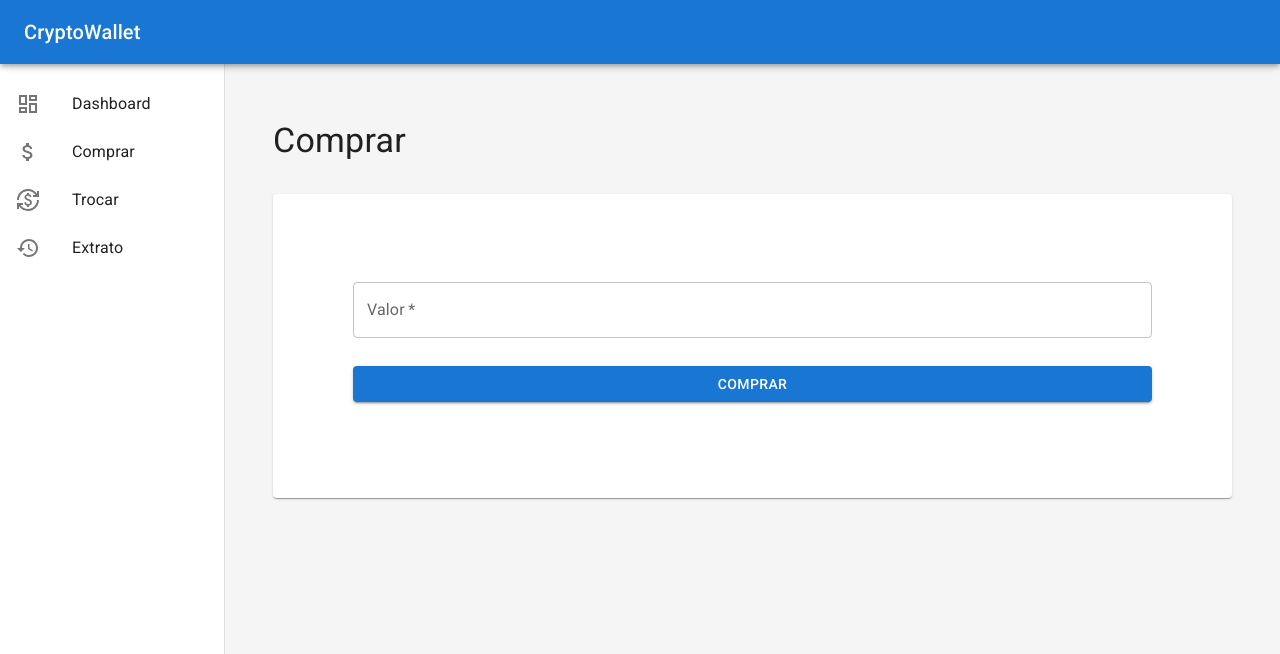
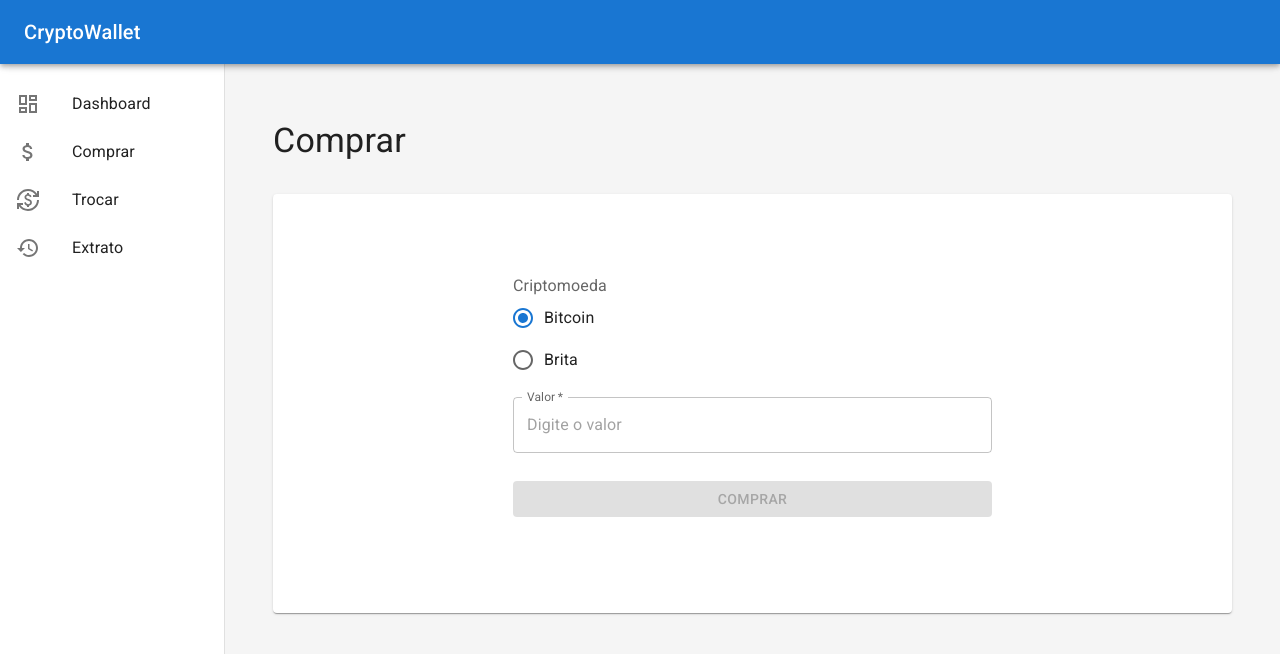
Before and after one commit to phmachado/crypto-wallet, a React (Create React App) app: page /comprar in a window 1280 px wide. Shown: the top 654 px of the page. Built offline with nearby package versions, Linux system fonts and the light colour scheme.

Commit message:
feat: componente de criptomoedas e inclusão dos states

```diff
--- a/src/pages/Buy/index.tsx
+++ b/src/pages/Buy/index.tsx
@@ -6,11 +6,29 @@ import {
   Box,
   TextField,
   Button,
+  FormControl,
+  FormLabel,
+  FormControlLabel,
+  RadioGroup,
+  Radio,
 } from "@mui/material";
+import React, { useState } from "react";
 
 import AppLayout from "../../components/AppLayout";
 
 export default function Buy(): JSX.Element {
+  const [crypto, setCrypto] = useState<string>("bitcoin");
+  const [value, setValue] = useState<number>();
+
+  function handleBuy(): void {
+    console.log(crypto);
+    console.log(value);
+  }
+
+  const handleChange = (event: React.ChangeEvent<HTMLInputElement>) => {
+    setCrypto((event.target as HTMLInputElement).value);
+  };
+
   return (
     <AppLayout>
       <Container maxWidth="lg" sx={{ mb: 4 }}>
@@ -21,20 +39,53 @@ export default function Buy(): JSX.Element {
           <Grid item xs={12}>
             <Paper
               sx={{
-                p: 10,
+                px: 30,
+                py: 10,
                 display: "flex",
                 flexDirection: "column",
               }}
             >
+              <FormControl sx={{ marginBottom: 1 }}>
+                <FormLabel id="demo-controlled-radio-buttons-group">
+                  Criptomoeda
+                </FormLabel>
+                <RadioGroup
+                  aria-labelledby="demo-controlled-radio-buttons-group"
+                  name="controlled-radio-buttons-group"
+                  value={crypto}
+                  onChange={handleChange}
+                >
+                  <FormControlLabel
+                    value="bitcoin"
+                    control={<Radio />}
+                    label="Bitcoin"
+                  />
+                  <FormControlLabel
+                    value="brita"
+                    control={<Radio />}
+                    label="Brita"
+                  />
+                </RadioGroup>
+              </FormControl>
               <TextField
                 margin="dense"
                 required
                 fullWidth
-                id="name"
+                id="valor"
+                type="number"
+                InputLabelProps={{
+                  shrink: true,
+                }}
                 label="Valor"
                 placeholder="Digite o valor"
+                onChange={(e) => setValue(Number(e.target.value))}
               />
-              <Button variant="contained" sx={{ mt: 3, mb: 2 }}>
+              <Button
+                disabled={crypto === "" || !value}
+                variant="contained"
+                sx={{ mt: 3, mb: 2 }}
+                onClick={() => handleBuy()}
+              >
                 Comprar
               </Button>
             </Paper>
```
